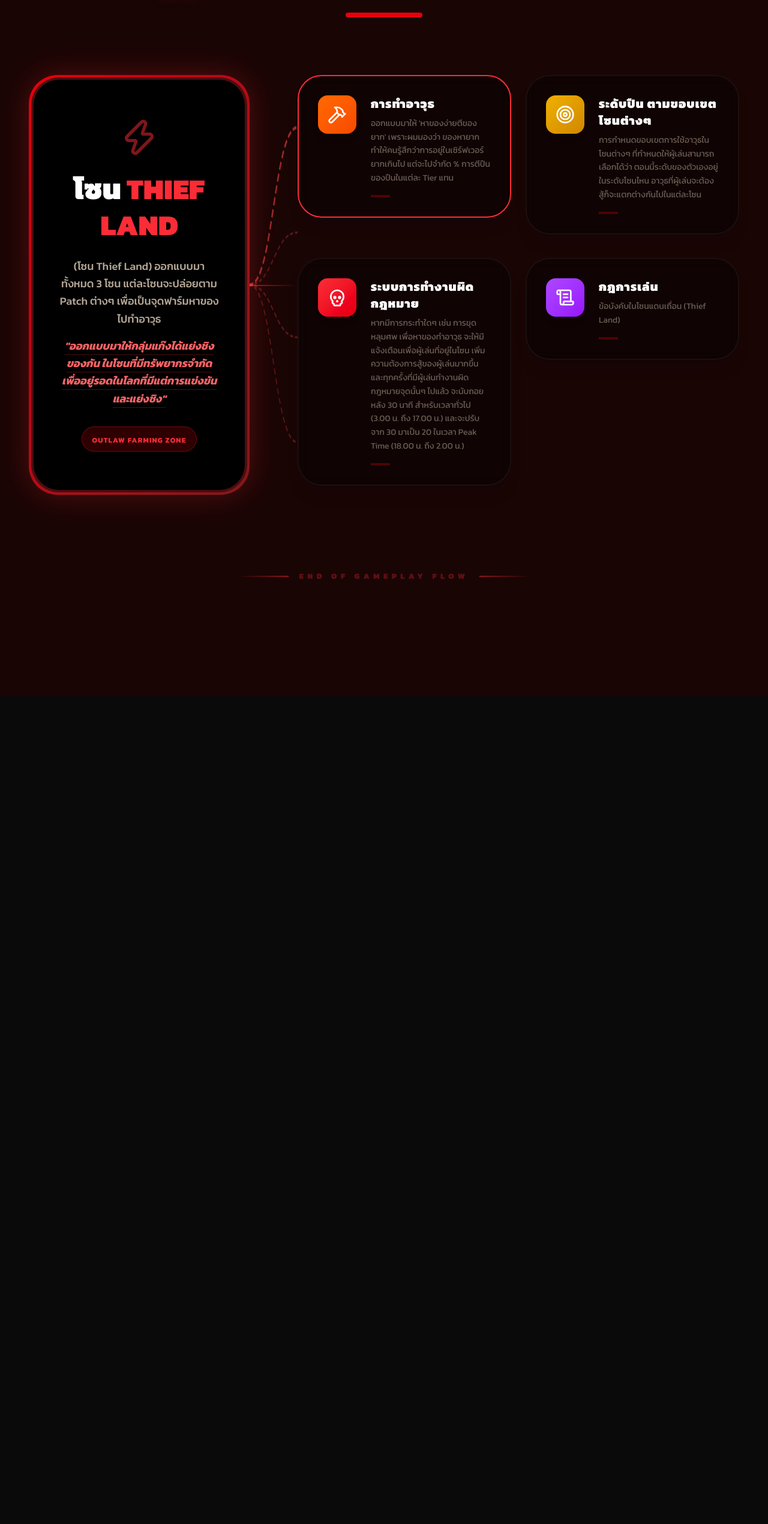
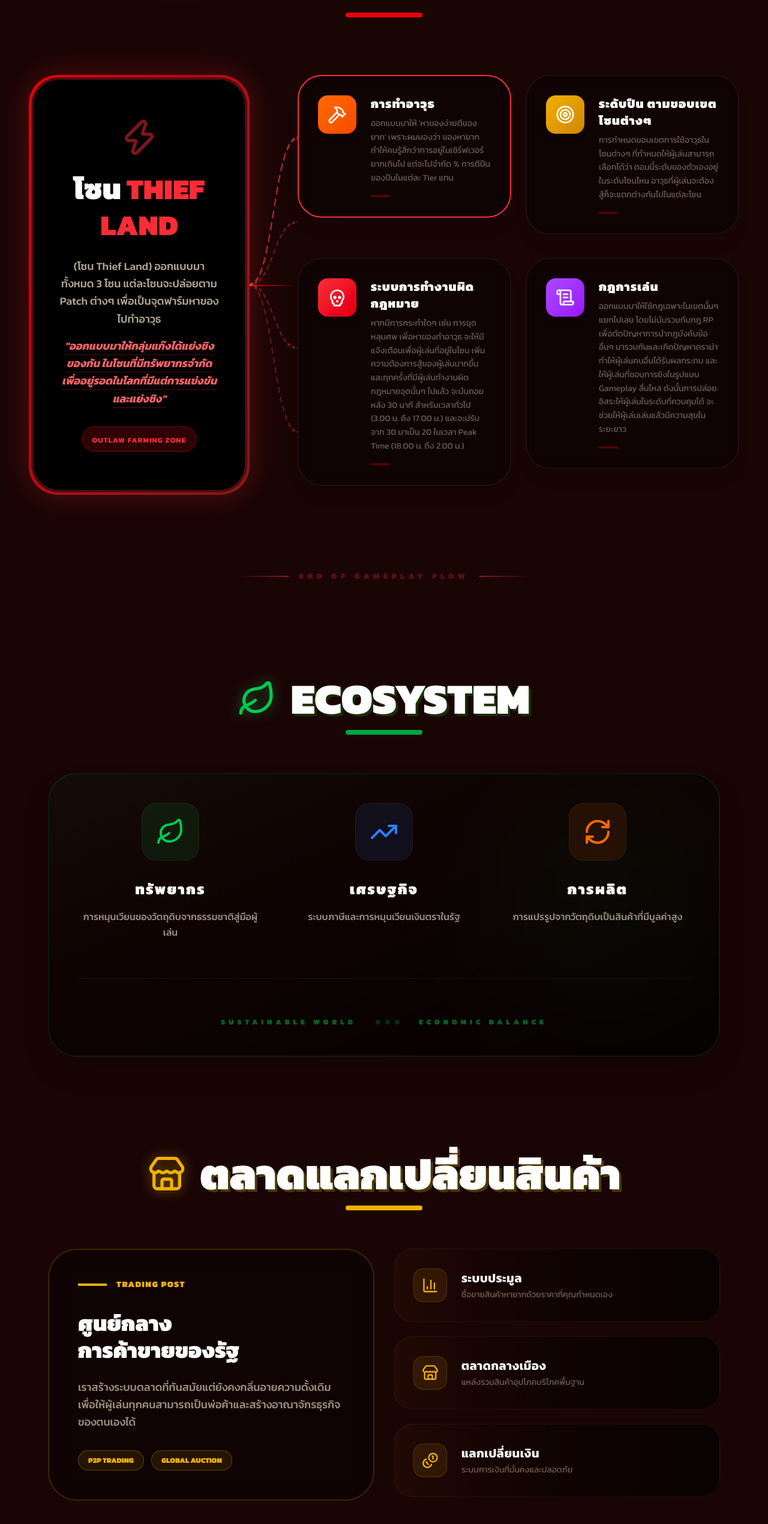
Before and after one commit to Rayzxls/Present, a React (Vite) app: page / in a window 1280 px wide. Shown: the part 6083-8624 px from the top of the page at 60% size. Before the commit the page ends 7244 px from the top, so only its background shows below. Built offline with nearby package versions, Linux system fonts and the light colour scheme.

Commit message:
Add Ecosystem and Marketplace (ตลาดแลกเปลี่ยนสินค้า) sections to the bottom

```diff
--- a/src/App.jsx
+++ b/src/App.jsx
@@ -4,7 +4,8 @@ import {
   Flame, Star, Map, ChevronRight, Axe, Pickaxe, Sprout, Hammer, Home,
   Tractor, Utensils, Shield, Target, ShoppingCart, Gem, Crosshair,
   Briefcase, Skull, Wrench, FlaskConical, Crown, Users, Landmark,
-  Gamepad2, PlayCircle, ScrollText, Zap, AlertCircle
+  Gamepad2, PlayCircle, ScrollText, Zap, AlertCircle,
+  Leaf, RefreshCw, Store, TrendingUp, Coins, BarChart3
 } from 'lucide-react';
 
 function App() {
@@ -207,6 +208,12 @@ function App() {
 
         {/* Gameplay Section */}
         <GameplaySection />
+
+        {/* Ecosystem Section */}
+        <EcosystemSection />
+
+        {/* Marketplace Section */}
+        <MarketplaceSection />
 
       </motion.div>
     </div>
@@ -545,6 +552,110 @@ const GovernanceSection = () => {
 };
 
 export default App;
+
+const EcosystemSection = () => {
+  const elements = [
+    { title: "ทรัพยากร", icon: Leaf, desc: "การหมุนเวียนของวัตถุดิบจากธรรมชาติสู่มือผู้เล่น", color: "text-green-500", bg: "bg-green-500/10" },
+    { title: "เศรษฐกิจ", icon: TrendingUp, desc: "ระบบภาษีและการหมุนเวียนเงินตราในรัฐ", color: "text-blue-500", bg: "bg-blue-500/10" },
+    { title: "การผลิต", icon: RefreshCw, desc: "การแปรรูปจากวัตถุดิบเป็นสินค้าที่มีมูลค่าสูง", color: "text-orange-500", bg: "bg-orange-500/10" }
+  ];
+
+  return (
+    <div className="w-full mb-40 text-left">
+      <div className="flex flex-col items-center mb-16">
+        <div className="flex items-center gap-6 mb-4">
+          <Leaf className="w-16 h-16 text-green-500 drop-shadow-[0_0_10px_rgba(34,197,94,0.5)]" />
+          <h2 className="text-5xl md:text-7xl font-black text-white [text-shadow:4px_4px_0px_#1a2e05] uppercase">Ecosystem</h2>
+        </div>
+        <div className="w-32 h-2 bg-green-600 rounded-full" />
+      </div>
+
+      <div className="max-w-6xl mx-auto px-4">
+        <div className="relative p-12 rounded-[3rem] bg-gradient-to-br from-green-950/20 to-black/80 border-2 border-green-900/30 overflow-hidden shadow-2xl">
+          <div className="absolute top-0 right-0 w-96 h-96 bg-green-600/5 blur-[100px] rounded-full" />
+
+          <div className="relative z-10 grid md:grid-cols-3 gap-12">
+            {elements.map((item, i) => (
+              <div key={i} className="flex flex-col items-center text-center group">
+                <div className={`w-24 h-24 rounded-3xl ${item.bg} flex items-center justify-center mb-8 border border-white/5 group-hover:scale-110 transition-transform duration-500`}>
+                  <item.icon className={`w-12 h-12 ${item.color}`} />
+                </div>
+                <h3 className="text-2xl font-black text-white mb-4 uppercase tracking-widest">{item.title}</h3>
+                <p className="text-orange-100/60 leading-relaxed font-medium">
+                  {item.desc}
+                </p>
+              </div>
+            ))}
+          </div>
+
+          {/* Connection Line */}
+          <div className="mt-16 pt-16 border-t border-white/5 flex justify-center">
+            <div className="flex items-center gap-8 text-green-500/50">
+              <span className="text-xs font-black uppercase tracking-[0.5em]">Sustainable World</span>
+              <div className="flex gap-2">
+                {[1, 2, 3].map(n => <div key={n} className="w-2 h-2 rounded-full bg-green-500/20" />)}
+              </div>
+              <span className="text-xs font-black uppercase tracking-[0.5em]">Economic Balance</span>
+            </div>
+          </div>
+        </div>
+      </div>
+    </div>
+  );
+};
+
+const MarketplaceSection = () => {
+  const features = [
+    { title: "ระบบประมูล", desc: "ซื้อขายสินค้าหายากด้วยราคาที่คุณกำหนดเอง", icon: BarChart3 },
+    { title: "ตลาดกลางเมือง", icon: Store, desc: "แหล่งรวมสินค้าอุปโภคบริโภคพื้นฐาน" },
+    { title: "แลกเปลี่ยนเงิน", icon: Coins, desc: "ระบบการเงินที่มั่นคงและปลอดภัย" }
+  ];
+
+  return (
+    <div className="w-full mb-40 text-left">
+      <div className="flex flex-col items-center mb-16">
+        <div className="flex items-center gap-6 mb-4">
+          <Store className="w-16 h-16 text-yellow-500 drop-shadow-[0_0_10px_rgba(234,179,8,0.5)]" />
+          <h2 className="text-5xl md:text-7xl font-black text-white [text-shadow:4px_4px_0px_#4a3a05] uppercase">ตลาดแลกเปลี่ยนสินค้า</h2>
+        </div>
+        <div className="w-32 h-2 bg-yellow-500 rounded-full" />
+      </div>
+
+      <div className="max-w-6xl mx-auto px-4 grid md:grid-cols-2 gap-8">
+        <div className="p-12 rounded-[3rem] bg-black/40 backdrop-blur-xl border-2 border-yellow-500/20 flex flex-col justify-center">
+          <div className="flex items-center gap-4 mb-8">
+            <div className="w-12 h-1 bg-yellow-500" />
+            <span className="text-yellow-500 font-black uppercase tracking-widest text-sm">Trading Post</span>
+          </div>
+          <h3 className="text-4xl font-black text-white mb-6 uppercase leading-tight">
+            ศูนย์กลาง<br/>การค้าขายของรัฐ
+          </h3>
+          <p className="text-orange-100/60 text-lg leading-relaxed mb-8 font-medium">
+            เราสร้างระบบตลาดที่ทันสมัยแต่ยังคงกลิ่นอายความดั้งเดิม เพื่อให้ผู้เล่นทุกคนสามารถเป็นพ่อค้าและสร้างอาณาจักรธุรกิจของตนเองได้
+          </p>
+          <div className="flex flex-wrap gap-3">
+            <div className="px-4 py-2 bg-yellow-500/10 rounded-full border border-yellow-500/30 text-yellow-500 text-xs font-black uppercase">P2P Trading</div>
+            <div className="px-4 py-2 bg-yellow-500/10 rounded-full border border-yellow-500/30 text-yellow-500 text-xs font-black uppercase">Global Auction</div>
+          </div>
+        </div>
+
+        <div className="space-y-6">
+          {features.map((f, i) => (
+            <div key={i} className="group p-8 rounded-[2rem] bg-gradient-to-r from-yellow-950/20 to-black/60 border border-white/5 hover:border-yellow-500/30 transition-all duration-500 flex items-center gap-6">
+              <div className="w-14 h-14 rounded-2xl bg-yellow-500/10 flex items-center justify-center border border-yellow-500/20 group-hover:bg-yellow-500 transition-colors">
+                <f.icon className="w-7 h-7 text-yellow-500 group-hover:text-black transition-colors" />
+              </div>
+              <div>
+                <h4 className="text-xl font-bold text-white uppercase tracking-wide mb-1">{f.title}</h4>
+                <p className="text-orange-100/40 text-sm">{f.desc}</p>
+              </div>
+            </div>
+          ))}
+        </div>
+      </div>
+    </div>
+  );
+};
 const GameplaySection = () => {
   const topics = [
     {
@@ -565,7 +676,12 @@ const GameplaySection = () => {
       color: "from-red-500 to-red-600",
       desc: "หากมีการกระทำใดๆ เช่น การขุดหลุมศพ เพื่อหาของทำอาวุธ จะให้มีแจ้งเตือนเพื่อผู้เล่นที่อยู่ในโซน เพิ่มความต้องการสู้ของผู้เล่นมากขึ้น และทุกครั้งที่มีผู้เล่นทำงานผิดกฎหมายจุดนั้นๆ ไปแล้ว จะนับถอยหลัง 30 นาที สำหรับเวลาทั่วไป (3.00 น. ถึง 17.00 น.) และจะปรับจาก 30 มาเป็น 20 ในเวลา Peak Time (18.00 น. ถึง 2.00 น.)"
     },
-    { title: "กฎการเล่น", icon: ScrollText, color: "from-purple-500 to-purple-600", desc: "ข้อบังคับในโซนแดนเถื่อน (Thief Land)" },
+    {
+      title: "กฎการเล่น",
+      icon: ScrollText,
+      color: "from-purple-500 to-purple-600",
+      desc: "ออกแบบมาให้ใช้กฎเฉพาะในเขตนั้นๆ แยกไปเลย โดยไม่นับรวมกับกฎ RP เพื่อตัดปัญหาการนำกฎบังคับข้ออื่นๆ มารวมกันและเกิดปัญหาดราม่า ทำให้ผู้เล่นคนอื่นได้รับผลกระทบ และให้ผู้เล่นที่ชอบการยิงในรูปแบบ Gameplay ลื่นไหล ดังนั้นการปล่อยอิสระให้ผู้เล่นในระดับที่ควบคุมได้ จะช่วยให้ผู้เล่นเล่นแล้วมีความสุขในระยะยาว"
+    },
   ];
 
   return (
@@ -615,12 +731,22 @@ const GameplaySection = () => {
             {/* Visual Flow Lines (Desktop Only) */}
             <div className="absolute top-1/2 left-[-5rem] w-20 h-full -translate-y-1/2 pointer-events-none hidden lg:block">
               <svg className="w-full h-full" viewBox="0 0 100 400" preserveAspectRatio="none">
-                <path d="M 0 200 C 50 200, 50 50, 100 50" stroke="#ef4444" strokeWidth="3" fill="none" strokeDasharray="8 4" opacity="0.6">
+                {/* Connection to Topic 1 */}
+                <path d="M 0 200 C 50 200, 50 60, 100 60" stroke="#ef4444" strokeWidth="3" fill="none" strokeDasharray="8 4" opacity="0.6">
                   <animate attributeName="stroke-dashoffset" from="100" to="0" dur="2s" repeatCount="indefinite" />
                 </path>
-                <path d="M 0 200 C 50 200, 50 150, 100 150" stroke="#ef4444" strokeWidth="2" fill="none" strokeDasharray="6 4" opacity="0.3" />
-                <path d="M 0 200 C 50 200, 50 250, 100 250" stroke="#ef4444" strokeWidth="2" fill="none" strokeDasharray="6 4" opacity="0.3" />
-                <path d="M 0 200 C 50 200, 50 350, 100 350" stroke="#ef4444" strokeWidth="2" fill="none" strokeDasharray="6 4" opacity="0.3" />
+                {/* Connection to Topic 2 */}
+                <path d="M 0 200 C 50 200, 50 140, 100 140" stroke="#ef4444" strokeWidth="2" fill="none" strokeDasharray="6 4" opacity="0.4">
+                  <animate attributeName="stroke-dashoffset" from="100" to="0" dur="3s" repeatCount="indefinite" />
+                </path>
+                {/* Connection to Topic 3 */}
+                <path d="M 0 200 C 50 200, 50 260, 100 260" stroke="#ef4444" strokeWidth="2" fill="none" strokeDasharray="6 4" opacity="0.4">
+                  <animate attributeName="stroke-dashoffset" from="100" to="0" dur="4s" repeatCount="indefinite" />
+                </path>
+                {/* Connection to Topic 4 */}
+                <path d="M 0 200 C 50 200, 50 340, 100 340" stroke="#ef4444" strokeWidth="2" fill="none" strokeDasharray="6 4" opacity="0.4">
+                  <animate attributeName="stroke-dashoffset" from="100" to="0" dur="5s" repeatCount="indefinite" />
+                </path>
               </svg>
             </div>
 
```
